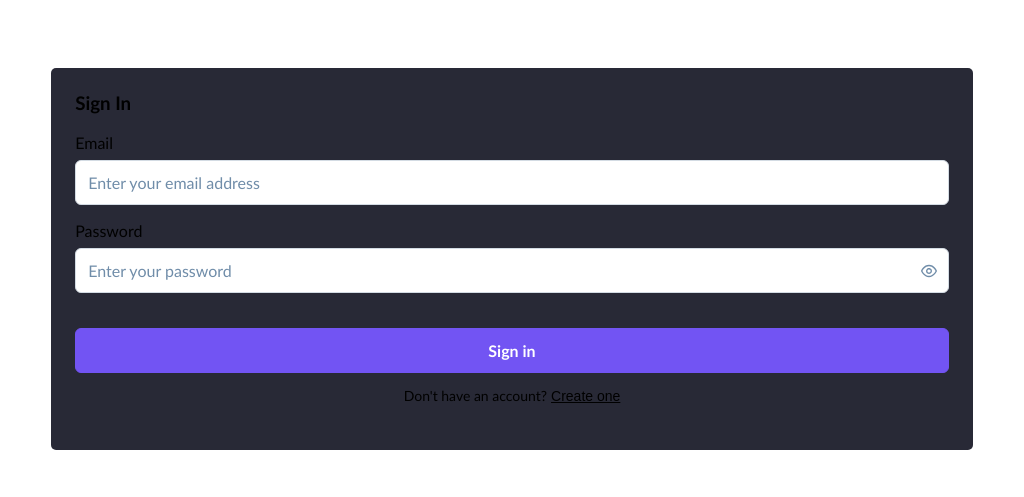
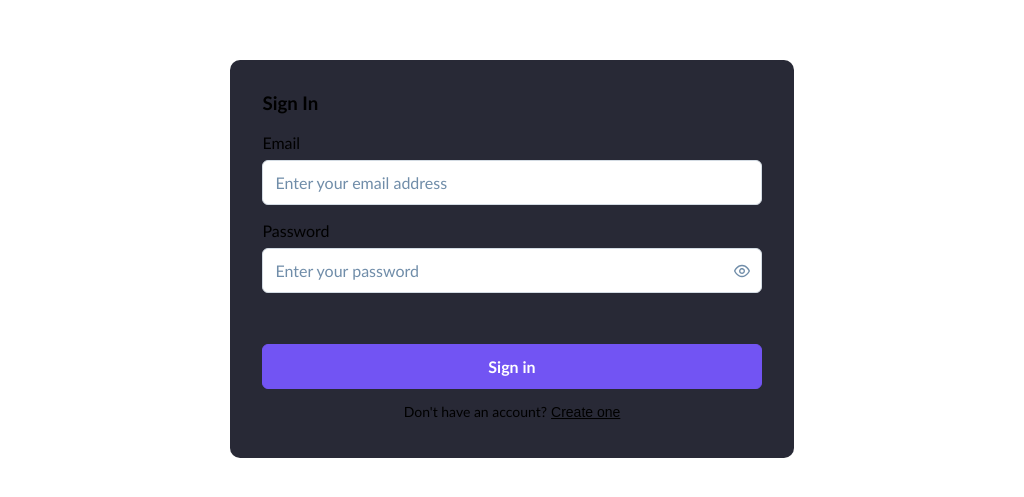
Before and after one commit to TheGeniusOfEternity/coordinate-area-checker-v4, a React (Vite) app in the folder frontend/: page /static/auth in a window 1024 px wide. Shown: the part 141-638 px from the top of the page. Built offline with nearby package versions, Linux system fonts and the light colour scheme.

Commit message:
feat(forms): tablet layout

```diff
--- a/frontend/src/App.tsx
+++ b/frontend/src/App.tsx
@@ -1,4 +1,5 @@
 import "./App.css";
+import "./assets/css/variables.css";
 import * as React from "react";
 import { BrowserRouter, Navigate, Route, Routes } from "react-router";
 import { useContext, useEffect } from "react";
--- /dev/null
+++ b/frontend/src/assets/css/variables.css
@@ -0,0 +1,9 @@
+#root {
+  --auth-card-padding: 1rem;
+}
+
+@media screen and (min-width: 790px) and (max-width: 1250px) {
+  #root {
+    --auth-card-padding: 1.5rem;
+  }
+}
--- a/frontend/src/components/forms/Form.css
+++ b/frontend/src/components/forms/Form.css
@@ -35,7 +35,6 @@ form .auth-switch button {
   padding: 0;
   position: relative;
   min-height: 0;
-  flex: 1;
 }
 
 .fields {
@@ -82,3 +81,10 @@ form .submit-button,
 .p-field .password {
   width: 100%
 }
+
+@media screen and (min-width: 790px) and (max-width: 1250px) {
+  form .submit-block {
+    padding: 0 0.5rem;
+    margin-top: 2rem;
+  }
+}
--- a/frontend/src/pages/welcome/Welcome.css
+++ b/frontend/src/pages/welcome/Welcome.css
@@ -6,12 +6,11 @@
   align-items: center;
 }
 
-
 .auth-card {
   max-width: 90%;
   min-width: 90%;
   background: #282936;
-  padding: 1rem;
+  padding: var(--auth-card-padding);
   border-radius: 5px;
   display: flex;
   flex-direction: column;
@@ -36,3 +35,15 @@
   display: flex;
   flex-direction: column;
 }
+
+@media screen and (min-width: 790px) and (max-width: 1251px) {
+  .auth-card {
+    min-width: 55%;
+    border-radius: 10px;
+  }
+
+  .auth-card.register {
+    height: auto;
+    min-width: 75%;
+  }
+}
```
